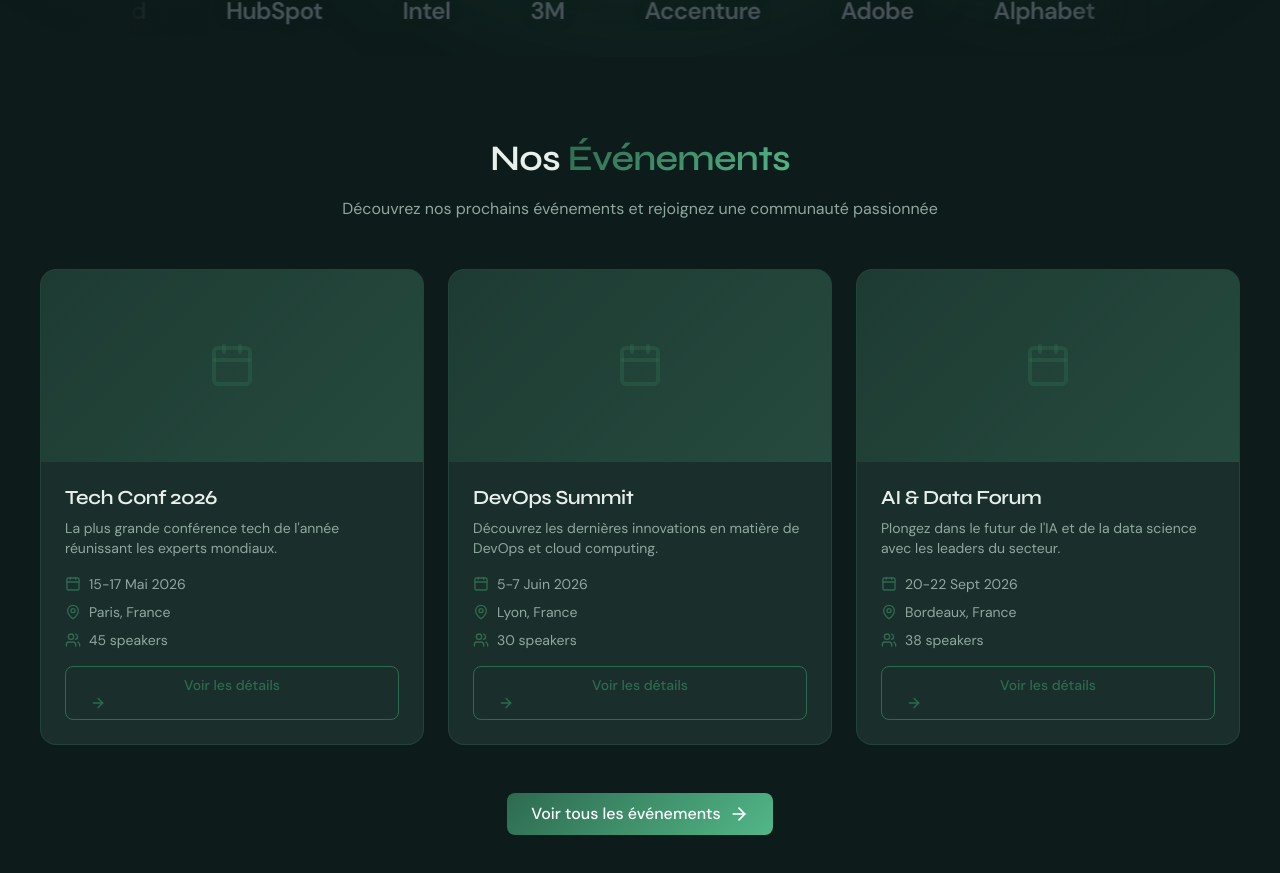
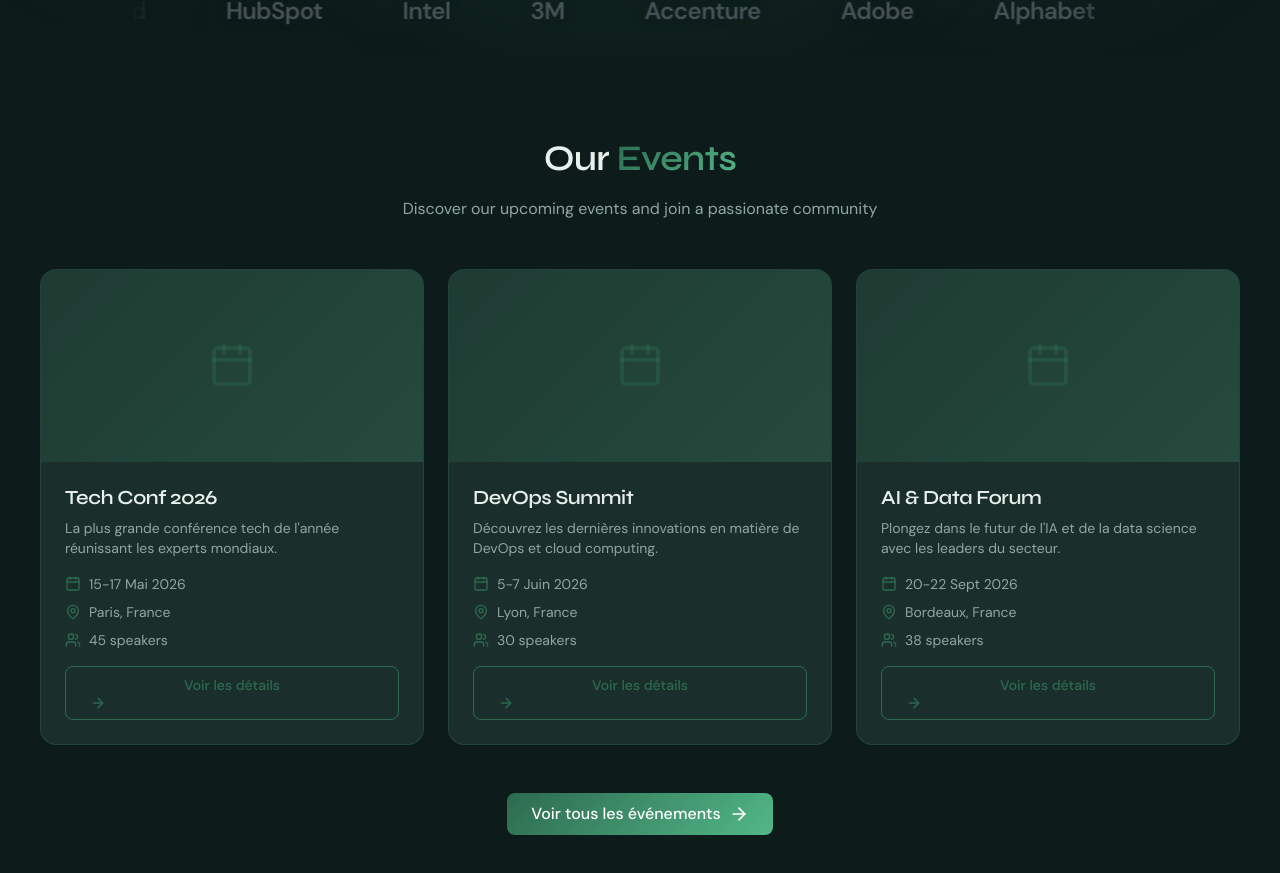
Before and after one commit to FullStack-Collective/event-sync-frontend, a Next.js app: page / in a window 1280 px wide. Shown: the part 769-1642 px from the top of the page. Built offline with nearby package versions, Linux system fonts and the light colour scheme.

Commit message:
refactor(pubic-events-section): use english language in the events section in home page

```diff
--- a/src/components/home/sections/EventsSection.tsx
+++ b/src/components/home/sections/EventsSection.tsx
@@ -66,10 +66,10 @@ export function EventsSection() {
         {/* Section Header */}
         <div className="text-center mb-12">
           <h2 className="text-3xl md:text-4xl font-display font-bold mb-4">
-            Nos <span className="text-gradient-primary">Événements</span>
+            Our <span className="text-gradient-primary">Events</span>
           </h2>
           <p className="text-text-muted max-w-2xl mx-auto">
-            Découvrez nos prochains événements et rejoignez une communauté passionnée
+            Discover our upcoming events and join a passionate community
           </p>
         </div>
 
```
